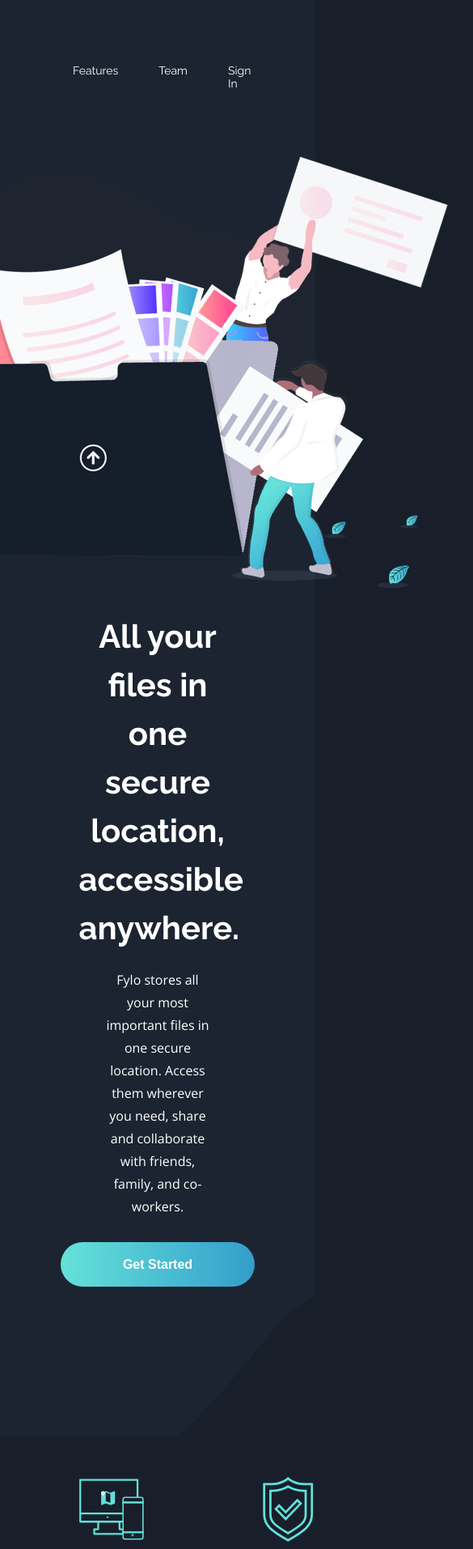
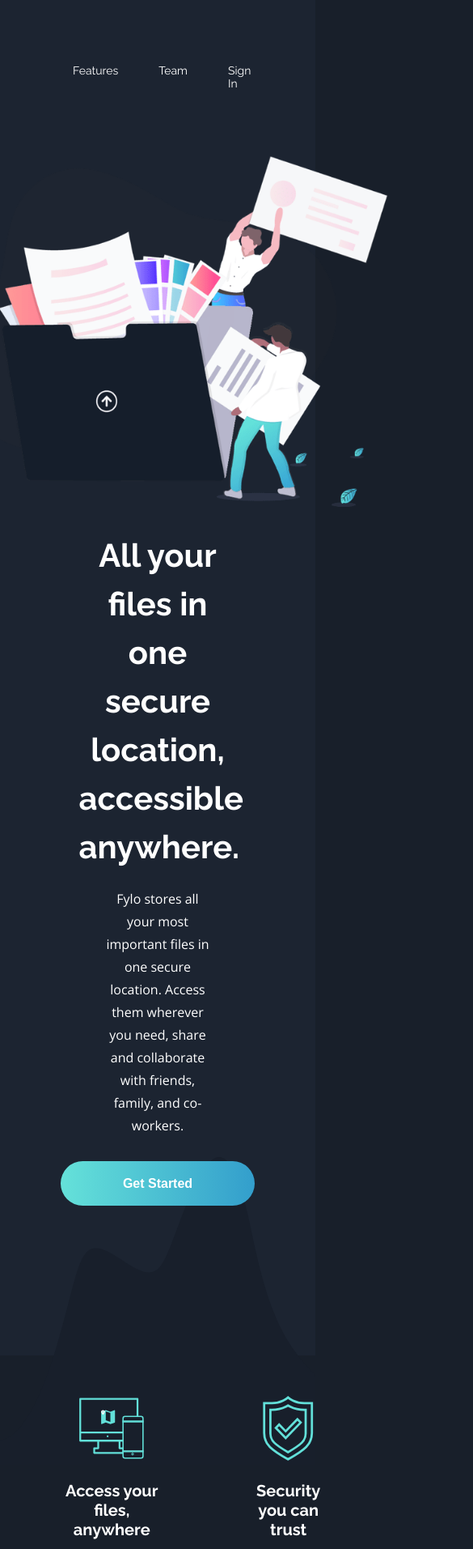
Before and after one commit to Tim-jn/Fylo, a React (Create React App) app: page / in a window 390 px wide. Shown: the top 1913 px of the page at 81% size, 585 px wide, since content can reach past the window. Built offline with nearby package versions, Linux system fonts and the light colour scheme.

Commit message:
added small screen responsiveness

```diff
--- a/src/App.tsx
+++ b/src/App.tsx
@@ -13,6 +13,7 @@
 import profile1 from './assets/profile-1.jpg'
 import profile2 from './assets/profile-2.jpg'
 import profile3 from './assets/profile-3.jpg'
+import curvyBg from './assets/bg-curvy-desktop.svg'
 
 function App() {
   return (
@@ -36,6 +37,9 @@
           <button type="button" className="start-button">
             Get Started
           </button>
+          <div className="background-curvy">
+            <img src={curvyBg} alt="Background curvy" />
+          </div>
         </section>
       </div>
       <section id="features" className="features-section">
--- a/src/Components/FormFooter/_formFooter.scss
+++ b/src/Components/FormFooter/_formFooter.scss
@@ -68,3 +68,15 @@
 .form-footer-button:hover {
   filter: brightness(1.05);
 }
+
+// small screen desktop
+
+@media screen and (max-width: 1200px) {
+  .form-footer-input {
+    width: 50%;
+  }
+
+  .form-footer-button {
+    width: 41%;
+  }
+}
--- a/src/_app.scss
+++ b/src/_app.scss
@@ -30,16 +30,16 @@
   z-index: 1;
 }
 
-.intro-section::after {
-  content: url('./assets/bg-curvy-desktop.svg');
+.background-curvy {
   position: absolute;
   bottom: -140px;
   z-index: -1;
-  margin-left: auto;
-  margin-right: auto;
-  left: 0;
-  right: 0;
-  text-align: center;
+}
+
+.background-curvy img {
+  width: 100%;
+  height: 480px;
+  overflow: hidden;
 }
 
 .intro-img {
@@ -96,6 +96,7 @@
 .company-infos {
   display: flex;
   justify-content: space-evenly;
+  align-items: center;
   margin: 0 90px;
   margin-top: 180px;
   gap: 60px;
@@ -172,3 +173,21 @@
   width: 55px;
   height: 45px;
 }
+
+// small screen desktop
+
+@media screen and (max-width: 1200px) {
+  .intro-img {
+    width: 570px;
+    height: 434px;
+  }
+
+  .company-image {
+    width: 515px;
+    height: 100%;
+  }
+
+  .background-curvy img {
+    height: 380px;
+  }
+}
```
